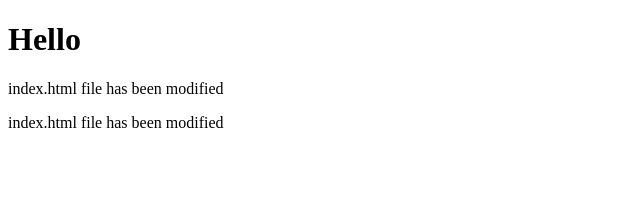
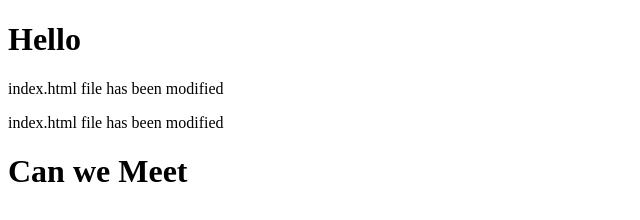
Before and after one commit to NANDAGOPANKV/datewgit-sample-1, a plain HTML site: page index.html in a window 1280 px wide. Shown: the whole page, without its empty margins (0-640 px from the left). Drawn offline with Linux system fonts and the light colour scheme.

Commit message:
feature : question can we meet

```diff
--- a/index.html
+++ b/index.html
@@ -10,5 +10,6 @@
     <h1>Hello</h1>
     <p>index.html file has been modified</p>
     <p>index.html file has been modified</p>
+    <h1>Can we Meet</h1>
 </body>
 </html>
```
